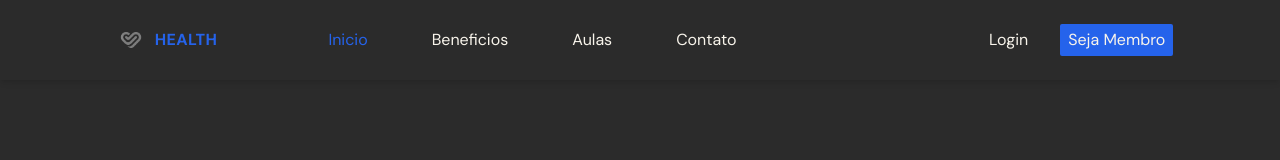
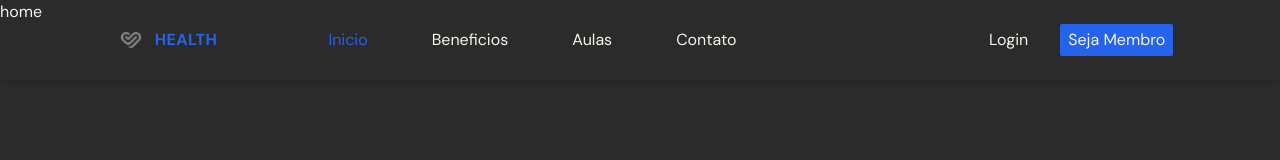
Before and after one commit to dev-marcioreis/health-typescript, a React (Vite) app: page / in a window 1280 px wide. Shown: the top 160 px of the page. Built offline with nearby package versions, Linux system fonts and the light colour scheme.

Commit message:
add img home

```diff
--- a/src/App.tsx
+++ b/src/App.tsx
@@ -1,4 +1,5 @@
 import Navbar from '@/scenes/navbar'
+import Home from '@/scenes/home'
 import { useEffect, useState } from 'react'
 import { SelectedPage } from '@/shared/types';
 
@@ -21,7 +22,7 @@ function App() {
   return (
     <div className="app bg-bg-color">
       <Navbar topPage={topPage} selectedPage={selectedPage} setSelectedPage={setSelectedPage} />
-
+      <Home setSelectedPage={setSelectedPage} />
     </div>
   )
 }
--- /dev/null
+++ b/src/scenes/home/index.tsx
@@ -0,0 +1,22 @@
+import useMediaQuery from "@/hooks/mediaQuery";
+import { SelectedPage } from "@/shared/types";
+import ActionButton from "@/shared/ActionButton";
+import HomeTextImg from '@/assets/text.png'
+import HomeCirclesImg from '@/assets/circles.png'
+import HomeSparklesImg from '@/assets/sparkles.png'
+import HomeWavesImg from '@/assets/waves.png'
+
+
+type Props = {
+    setSelectedPage: (value: SelectedPage) => void;
+}
+
+function Home({ setSelectedPage }: Props) {
+  return (
+    <div>
+       home
+    </div>
+  )
+}
+
+export default Home
```
